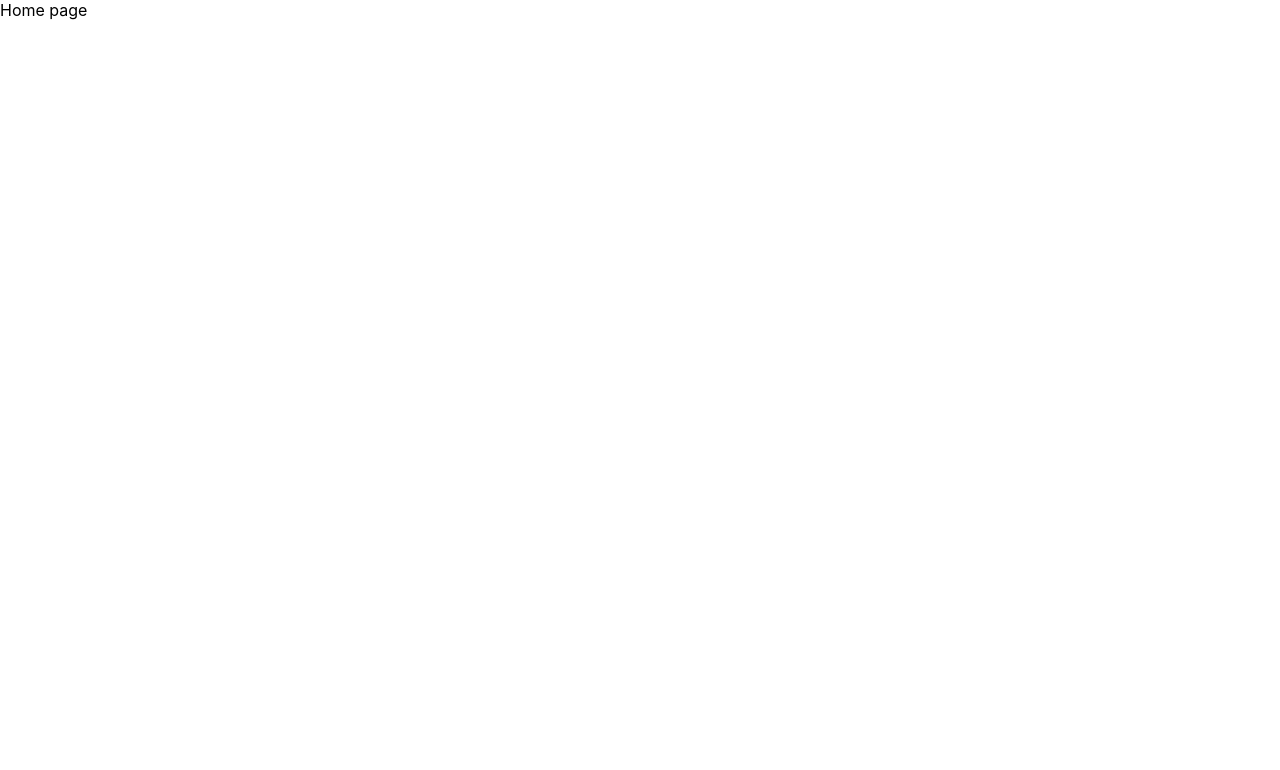
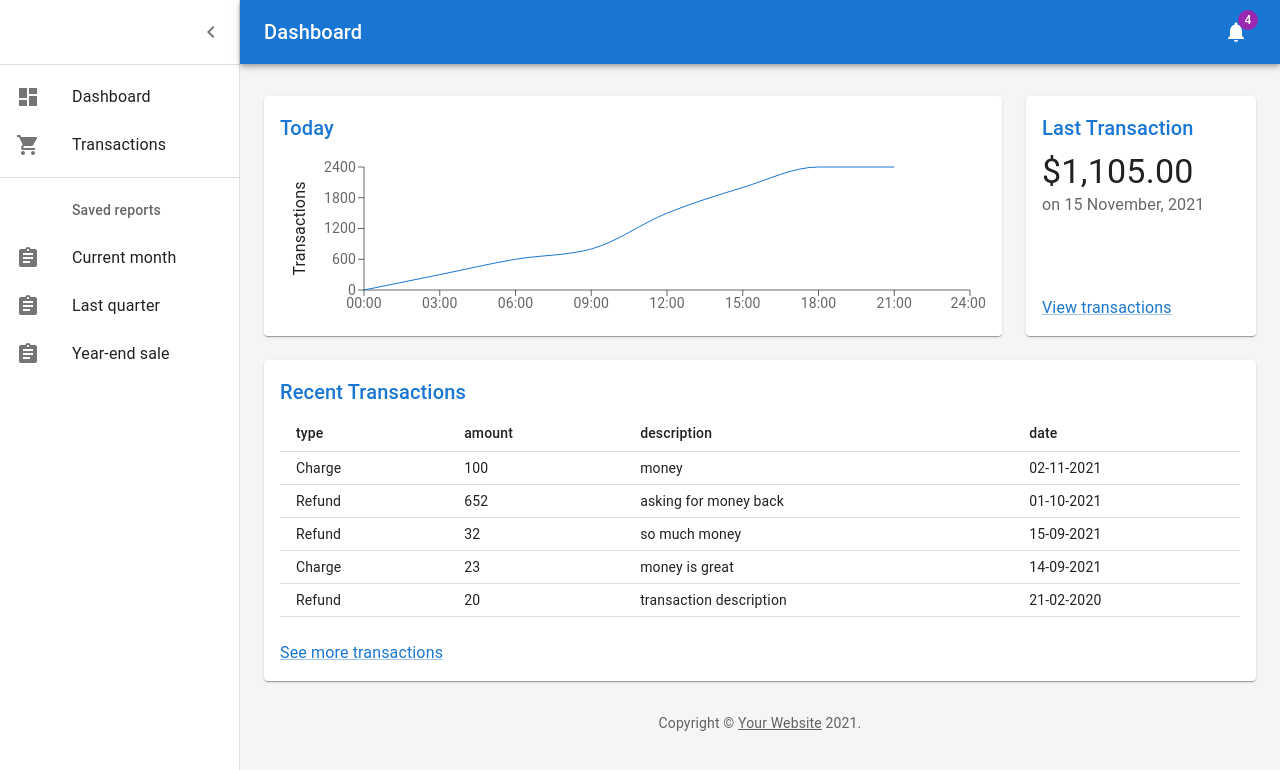
Before and after one commit to jrivo/payment-system, a React (Create React App) app in the folder platform/client/: page / in a window 1280 px wide. Shown: the top 770 px of the page. Built offline with nearby package versions, Linux system fonts and the light colour scheme.

Commit message:
Code corrections

```diff
--- a/platform/client/src/App.js
+++ b/platform/client/src/App.js
@@ -10,7 +10,7 @@ function App() {
   return (
     <Router>
       <Routes>
-        <Route index element={<Home />} />
+        <Route index element={<Dashboard />} />
         <Route path="/payments" element={<Payments />}></Route>
         <Route path="/dashboard" element={<Dashboard />}></Route>
         <Route path="/signup" element={<Signup />}></Route>
--- a/platform/client/src/components/Chart.js
+++ b/platform/client/src/components/Chart.js
@@ -31,7 +31,7 @@ export default function Chart() {
   const theme = useTheme();
 
   return (
-    <React.Fragment>
+    <>
       <Title>Today</Title>
       <ResponsiveContainer>
         <LineChart
@@ -73,6 +73,6 @@ export default function Chart() {
           />
         </LineChart>
       </ResponsiveContainer>
-    </React.Fragment>
+    </>
   );
 }
--- a/platform/client/src/components/Deposits.js
+++ b/platform/client/src/components/OverviewCard.js
@@ -7,9 +7,9 @@ function preventDefault(event) {
   event.preventDefault();
 }
 
-export default function Deposits() {
+export default function OverviewCard() {
   return (
-    <React.Fragment>
+    <>
       <Title>Last Transaction</Title>
       <Typography component="p" variant="h4">
         $1,105.00
@@ -22,6 +22,6 @@ export default function Deposits() {
           View transactions
         </Link>
       </div>
-    </React.Fragment>
+    </>
   );
 }
--- a/platform/client/src/components/Transactions.js
+++ b/platform/client/src/components/Transactions.js
@@ -11,12 +11,12 @@ import data from "../data/data";
 
 export default function Orders() {
   return (
-    <React.Fragment>
+    <>
       <Title>Recent Transactions</Title>
       <TransactionTable data={data} />
       <Link color="primary" href="#" sx={{ mt: 3 }}>
         See more transactions
       </Link>
-    </React.Fragment>
+    </>
   );
 }
--- a/platform/client/src/pages/Dashboard.js
+++ b/platform/client/src/pages/Dashboard.js
@@ -19,7 +19,7 @@ import ChevronLeftIcon from "@mui/icons-material/ChevronLeft";
 import NotificationsIcon from "@mui/icons-material/Notifications";
 import { mainListItems, secondaryListItems } from "../components/ListItems";
 import Chart from "../components/Chart";
-import Deposits from "../components/Deposits";
+import OverviewCard from "../components/OverviewCard";
 import Transactions from "../components/Transactions";
 
 function Copyright(props) {
@@ -178,7 +178,6 @@ function DashboardContent() {
                   <Chart />
                 </Paper>
               </Grid>
-              {/* Recent Deposits */}
               <Grid item xs={12} md={4} lg={3}>
                 <Paper
                   sx={{
@@ -188,7 +187,7 @@ function DashboardContent() {
                     height: 240,
                   }}
                 >
-                  <Deposits />
+                  <OverviewCard />
                 </Paper>
               </Grid>
               {/* Recent Transactions */}
```
